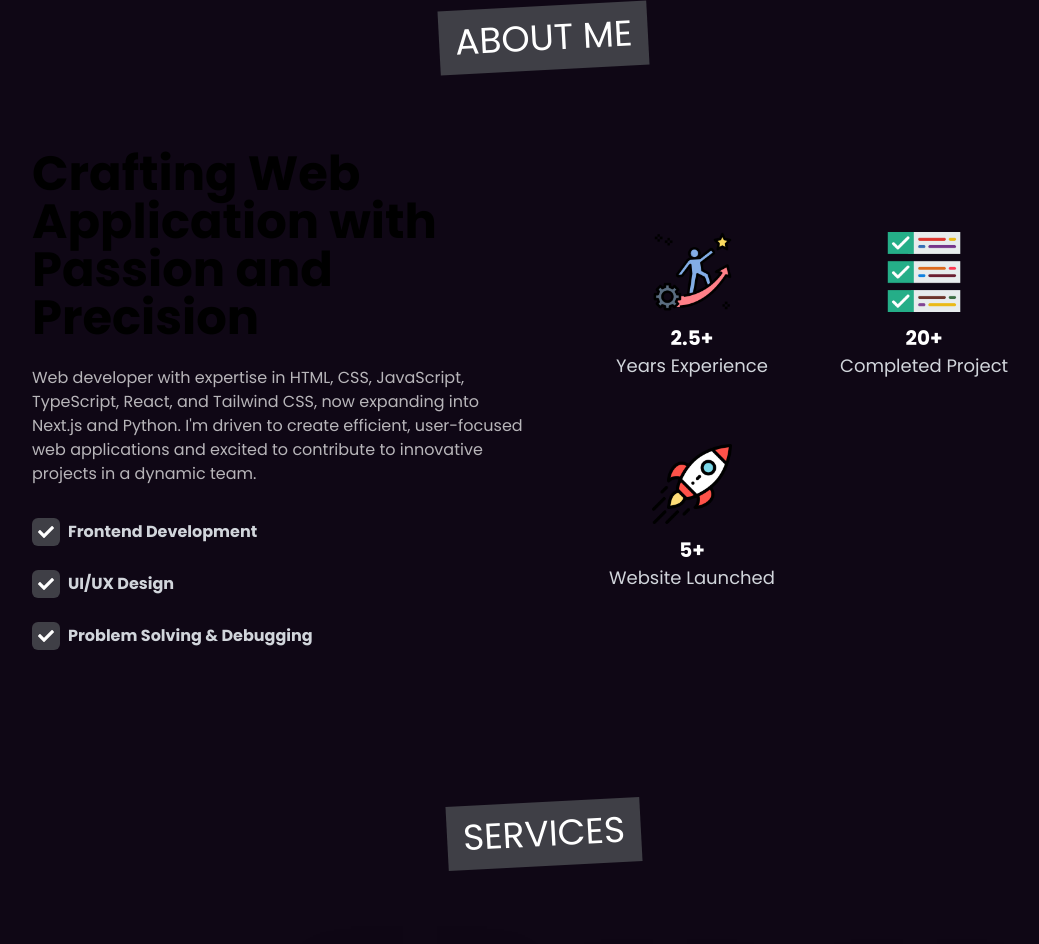
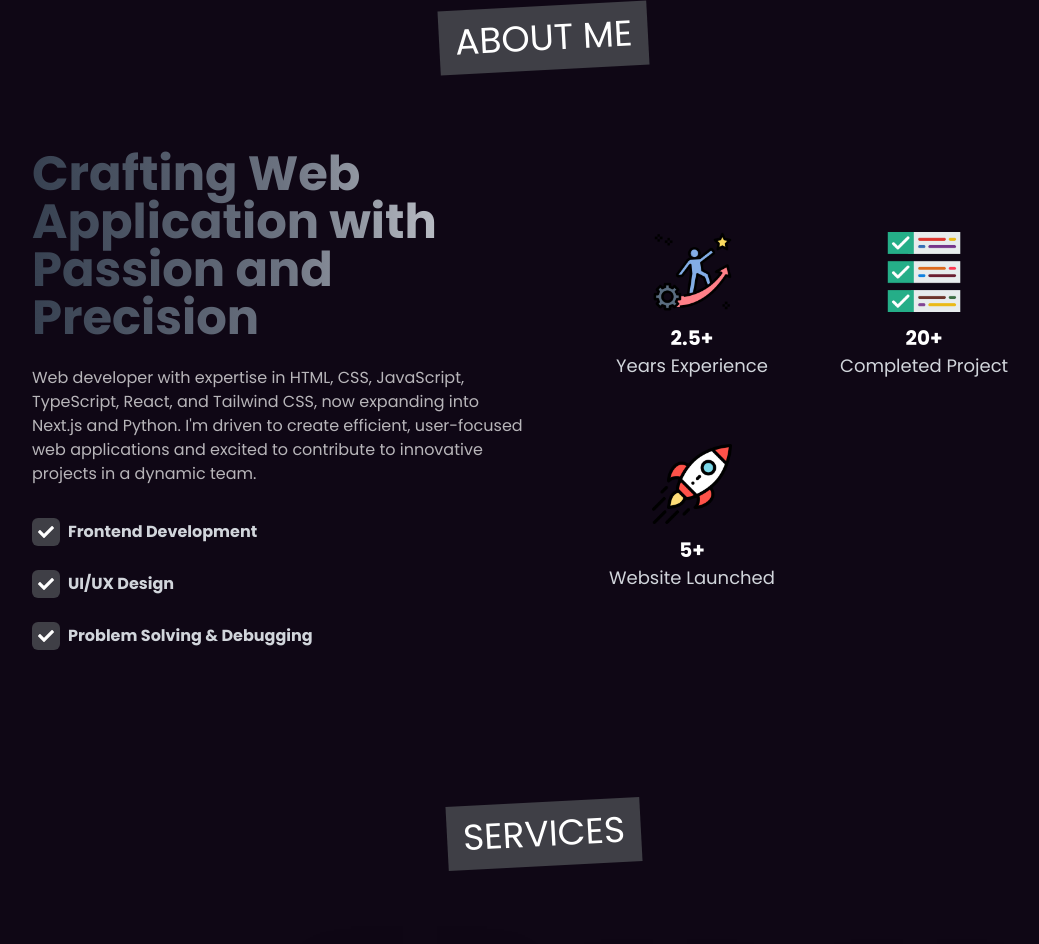
Before and after one commit to thinkphp/my-next-portofolio, a Next.js app: page / in a window 1280 px wide. Shown: the part 858-1802 px from the top of the page, without its empty margins (96-1135 px from the left). Built offline with nearby package versions, Linux system fonts and the light colour scheme.

Commit message:
Update About.tsx

```diff
--- a/src/app/components/Home/about/About.tsx
+++ b/src/app/components/Home/about/About.tsx
@@ -13,7 +13,7 @@ function About() {
       <div className=" w-[80%] mx-auto grid grid-cols-1 lg:grid-cols-2 gap-8 mt-20 items-center">
         {/* Text Content */}
         <div>
-          <h1 className="text-cl text-[26px] sm:text-3xl md:text-4xl lg:text-5xl font-bold">
+          <h1 className="gradient-text text-[26px] sm:text-3xl md:text-4xl lg:text-5xl font-bold">
             {aboutInfo.title}
           </h1>
           <p className=" mt-6 text-base text-white opacity-70">{aboutInfo.description}</p>
```
